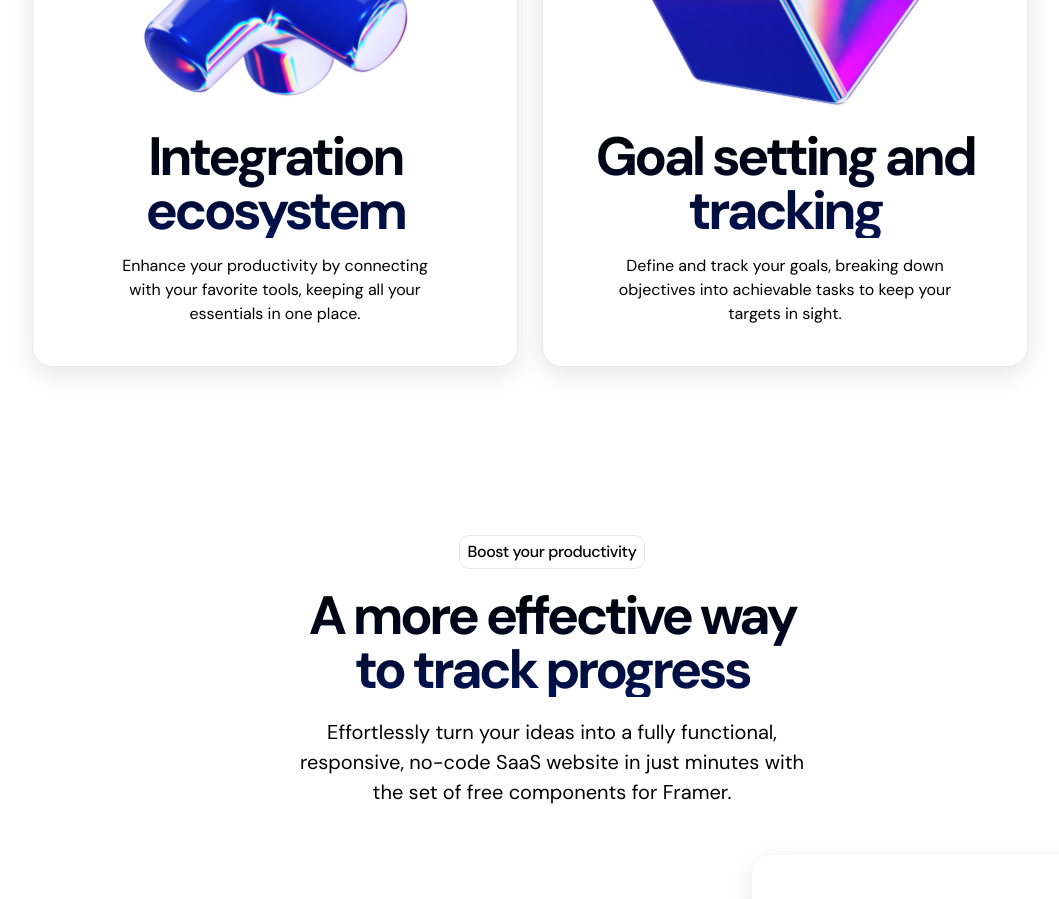
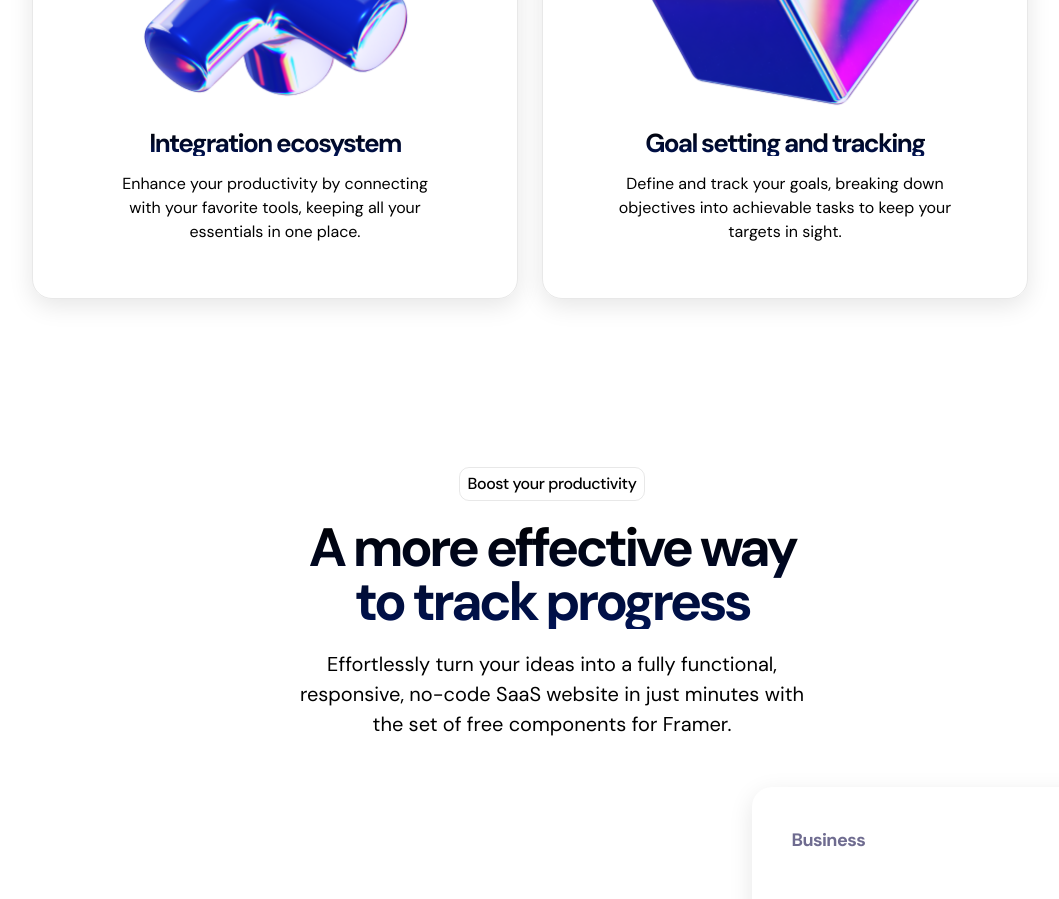
Before and after one commit to Hudayberdiev2000/Landing_page-using-sass-, a Next.js app: page / in a window 1280 px wide. Shown: the part 3140-4039 px from the top of the page, without its empty margins (88-1147 px from the left). Built offline with nearby package versions, Linux system fonts and the light colour scheme.

Commit message:
feat(cproject): gonna work on Footer

```diff
--- a/src/components/NeedCard/NeedCard.module.scss
+++ b/src/components/NeedCard/NeedCard.module.scss
@@ -21,10 +21,10 @@
   }
 
   &__heading {
-    font-size: $fs-xl;
     letter-spacing: -0.04em;
     text-align: center;
-    @include heading-styles;
+
+    @include heading-styles('hsdf');
     @include margin(bottom, sm);
   }
 
--- a/src/sass/_mixins.scss
+++ b/src/sass/_mixins.scss
@@ -66,8 +66,10 @@
 
   @if $type == 'h1' {
     font-size: map.get($fs, 4Xl);
+  } @else if $type == 'h2' {
+    font-size: map.get($fs, 3Xl);
   } @else {
-    font-size: map.get($fs, 3Xl);
+    font-size: map.get($fs, xl);
   }
 }
 
--- a/src/sections/Testimonials/Testimonials.module.scss
+++ b/src/sections/Testimonials/Testimonials.module.scss
@@ -13,6 +13,10 @@
   &__heading {
     @include heading-styles;
     @include margin('top', 'md');
+
+    @include tablet {
+      font-size: $fs-2Xl;
+    }
   }
 
   &__cards {
```
